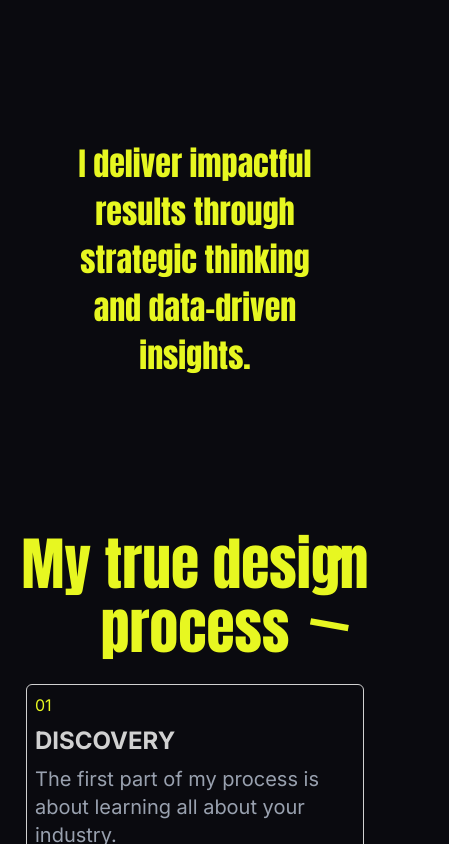
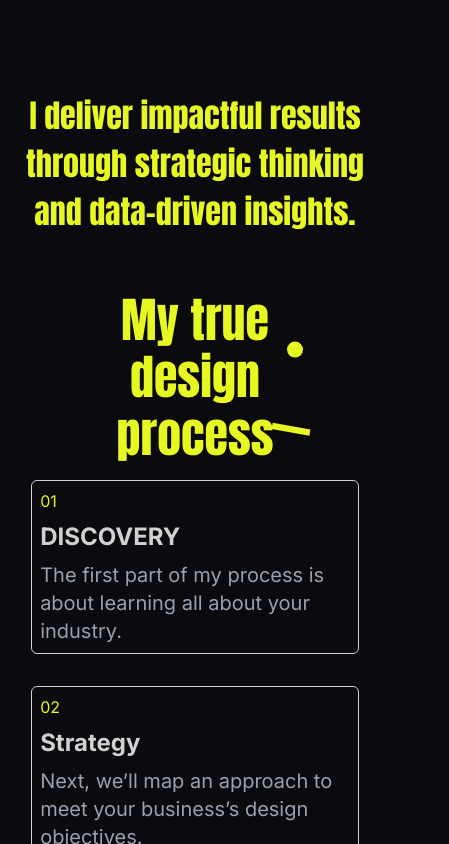
Before and after one commit to dekema9924/devwithdaniel, a React (Vite) app: page / in a window 390 px wide. Shown: the part 1156-2000 px from the top of the page, 449 px wide, since content can reach past the window. Built offline with nearby package versions, Linux system fonts and the light colour scheme.

Commit message:
fixed mobile

```diff
--- a/src/App.tsx
+++ b/src/App.tsx
@@ -5,7 +5,7 @@ import Footer from './components/Footer'
 function App() {
   return (
     <>
-      <div className=" w-8/12 m-auto mt-14 ">
+      <div className=" md:w-8/12 w-11/12 m-auto mt-14 ">
         <Header />
         <Hero />
         <Footer />
--- a/src/components/Contact.tsx
+++ b/src/components/Contact.tsx
@@ -126,7 +126,7 @@ function Contact() {
                 whileInView={{ opacity: 1 }}
                 viewport={{ amount: 0.7 }}
                 transition={{ type: "spring", stiffness: 120, damping: 10 }}
-                className="text-2xl w-96 mt-10 !text-gray-300">Think I'd be a good fit for your team or project? </motion.h1>
+                className="text-2xl md:w-96 mt-10 !text-gray-300">Think I'd be a good fit for your team or project? </motion.h1>
             <CopyButton />
 
             <div className="mt-10 text-sm text-gray-500">
--- a/src/components/Footer.tsx
+++ b/src/components/Footer.tsx
@@ -8,7 +8,7 @@ function Footer() {
     return (
         <footer>
 
-            <div className=' justify-items-end'>
+            <div className=' md:justify-items-end flex justify-center'>
                 <motion.img
                     initial={{ opacity: 0, translateX: -44 }}
                     className='w-66 md:w-80 mt-16 '
--- a/src/pages/home/Process.tsx
+++ b/src/pages/home/Process.tsx
@@ -10,16 +10,16 @@ function Process() {
                     initial={{ opacity: 0 }}
                     whileInView={{ opacity: 1, scale: 1.6 }}
                     viewport={{ amount: 0.5 }}
-                    className='text-4xl relative md:text-[3em] md:line-clamp-2 mt-44 text-center w-56 md:w-96
+                    className='text-3xl relative md:text-[3em] md:line-clamp-2 md:mt-44 mt-22 text-center w-44 md:w-96
                     before:content-[""] before:border-2 before:w-6 before:rotate-10 before:right-4 before:h-1 before:absolute before:bottom-5
                     '>My true design process
                 </motion.h1>
                 <motion.span
                     animate={{ y: [60, -140, 60] }}
                     transition={{ duration: 1, ease: easeInOut, repeat: Infinity }}
-                    className='light-yellow  h-4 w-4 block rounded-full relative bottom-25 md:-right-65 -right-35'></motion.span>
+                    className='light-yellow  h-4 w-4 block rounded-full relative bottom-25 md:-right-65 -right-25'></motion.span>
 
-                <div className='md:grid md:grid-cols-2 gap-8 md:m-auto flex flex-col '>
+                <div className='md:grid md:grid-cols-2 gap-8 md:m-auto flex flex-col w-11/12 '>
 
                     {/* //cards */}
                     <motion.div
@@ -27,7 +27,7 @@ function Process() {
                         whileInView={{ scale: 1, x: 0 }}
                         transition={{ duration: .8, ease: easeInOut }}
                         viewport={{ amount: 0.5 }}
-                        className=' rounded-md p-2 hover:scale-110 border transition-all duration-700 '>
+                        className=' rounded-md p-2  hover:scale-110 border transition-all duration-700 '>
 
                         <p className='text-[#e7f721]'>01</p>
                         <p className='text-2xl font-bold my-2'>DISCOVERY</p>
@@ -87,7 +87,7 @@ function Process() {
 
                         <p className='text-[#e7f721]'>06</p>
                         <p className='text-2xl font-bold my-2'>Deliver</p>
-                        <p className='text-gray-400 lg:text-xl lg:w-80 md:w-66 w-80 md:text-lg text-xl  '>Lastly, I’ll compile and send the project assets and guidelines to you. On time and on budget.</p>
+                        <p className='text-gray-400 lg:text-xl lg:w-80 md:w-66 w-fit md:text-lg text-xl  '>Lastly, I’ll compile and send the project assets and guidelines to you. On time and on budget.</p>
                     </motion.div>
                 </div>
             </div>
--- a/src/pages/home/Projects.tsx
+++ b/src/pages/home/Projects.tsx
@@ -16,7 +16,7 @@ const Projects = () => {
 
     return (
         <>
-            <section className="my-24 relative">
+            <section className="my-24 relative overflow-hidden">
                 <motion.h1
                     initial={{ skewY: 44, opacity: 0 }}
                     whileInView={{ skewY: 0, opacity: 1 }}
@@ -36,7 +36,7 @@ const Projects = () => {
                         duration: 0.8,
                         ease: [0.25, 0.8, 0.25, 1]
                     }}
-                    className="pointer-events-none skew-x-12 skew-y-12 relative top-22 "
+                    className="pointer-events-none skew-x-12 skew-y-12 relative md:top-22 top-33 "
                 >
                     <img
                         src="https://framerusercontent.com/images/NJSwXyDlaUZn0O49iCxLH4yY.png?scale-down-to=1024"
```
